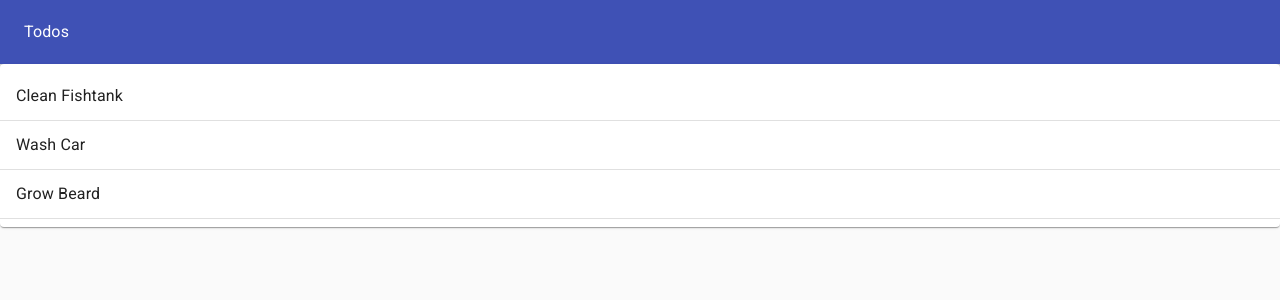
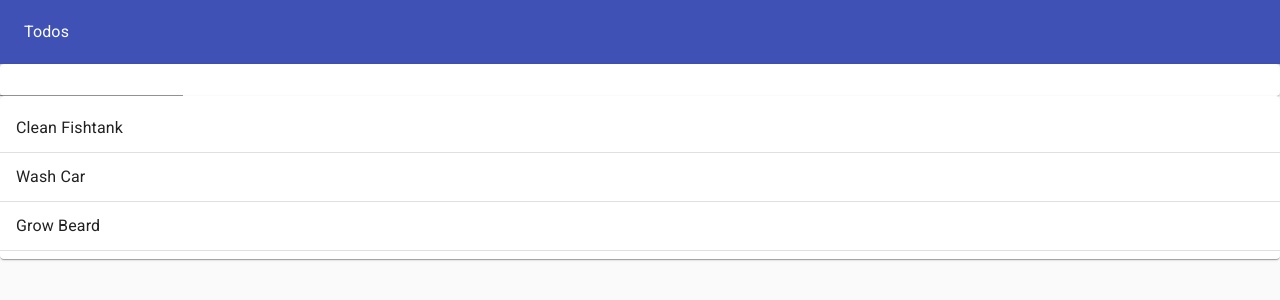
Before and after one commit to Kinjalrk2k/react-todo, a React (Create React App) app: page / in a window 1280 px wide. Shown: the top 300 px of the page. Built offline with nearby package versions, Linux system fonts and the light colour scheme.

Commit message:
added todo form and useInputState hooks

```diff
--- a/src/components/TodoApp.js
+++ b/src/components/TodoApp.js
@@ -1,6 +1,7 @@
 import { useState } from "react";
 import { Typography, Paper, AppBar, Toolbar, Grid } from "@material-ui/core";
 import TodoList from "./TodoList";
+import TodoForm from "./TodoForm";
 
 function TodoApp() {
   const initialTodos = [
@@ -10,6 +11,9 @@
   ];
 
   const [todos, setTodos] = useState(initialTodos);
+  const addTodo = (newTodoText) => {
+    setTodos([...todos, { id: 4, task: newTodoText, completed: false }]);
+  };
 
   return (
     <Paper
@@ -26,6 +30,7 @@
           <Typography color="inherit">Todos</Typography>
         </Toolbar>
       </AppBar>
+      <TodoForm addTodo={addTodo} />
       <TodoList todos={todos} />
     </Paper>
   );
--- /dev/null
+++ b/src/components/TodoForm.js
@@ -0,0 +1,22 @@
+import { Paper, TextField } from "@material-ui/core";
+import useInputState from "../hooks/useInputState";
+
+function TodoForm({ addTodo }) {
+  const [value, handleChange, reset] = useInputState("");
+
+  return (
+    <Paper>
+      <form
+        onSubmit={(e) => {
+          e.preventDefault();
+          addTodo(value);
+          reset();
+        }}
+      >
+        <TextField value={value} onChange={handleChange} />
+      </form>
+    </Paper>
+  );
+}
+
+export default TodoForm;
--- /dev/null
+++ b/src/hooks/useInputState.js
@@ -0,0 +1,15 @@
+import { useState } from "react";
+
+export default (initialVal) => {
+  const [value, setValue] = useState(initialVal);
+
+  const handleChange = (e) => {
+    setValue(e.target.value);
+  };
+
+  const reset = () => {
+    setValue("");
+  };
+
+  return [value, handleChange, reset];
+};
```
